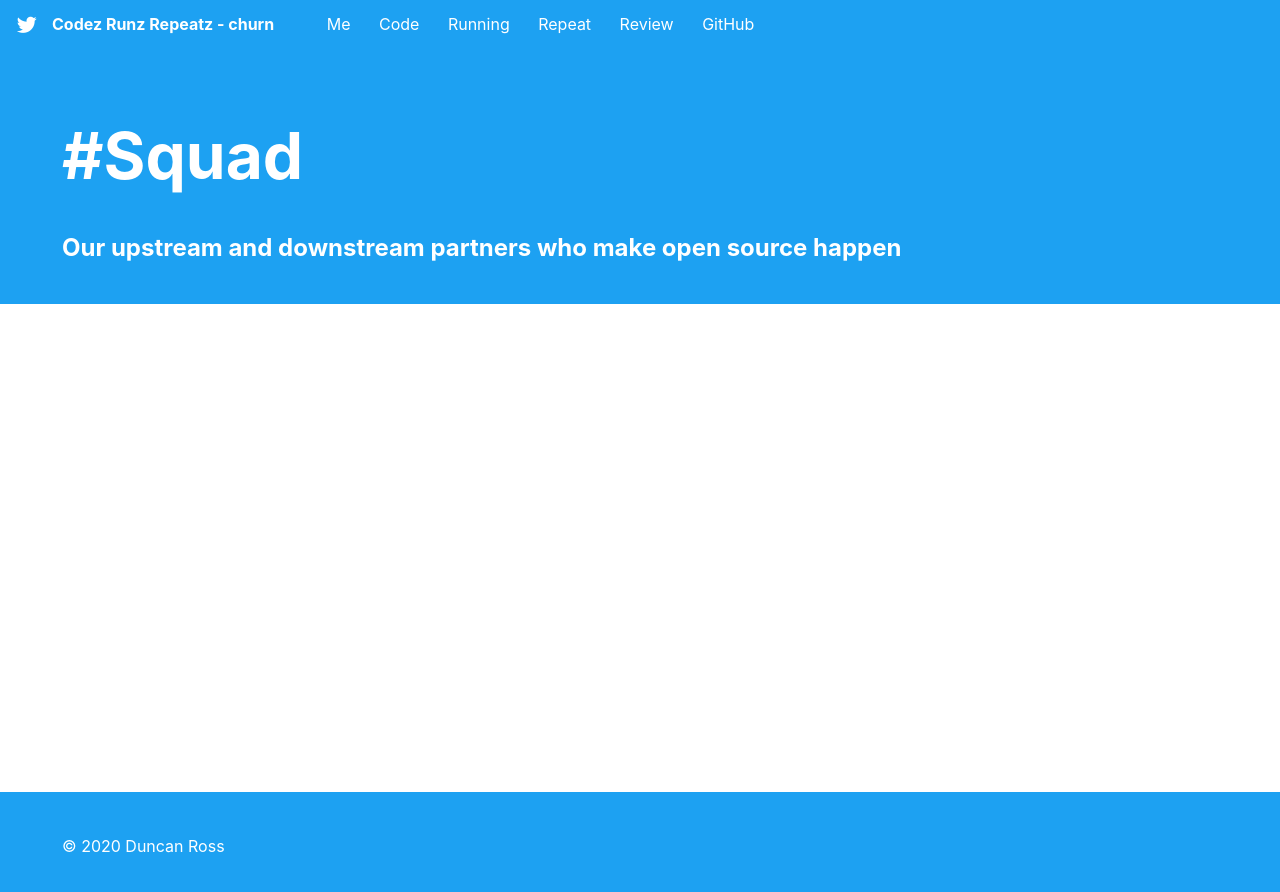
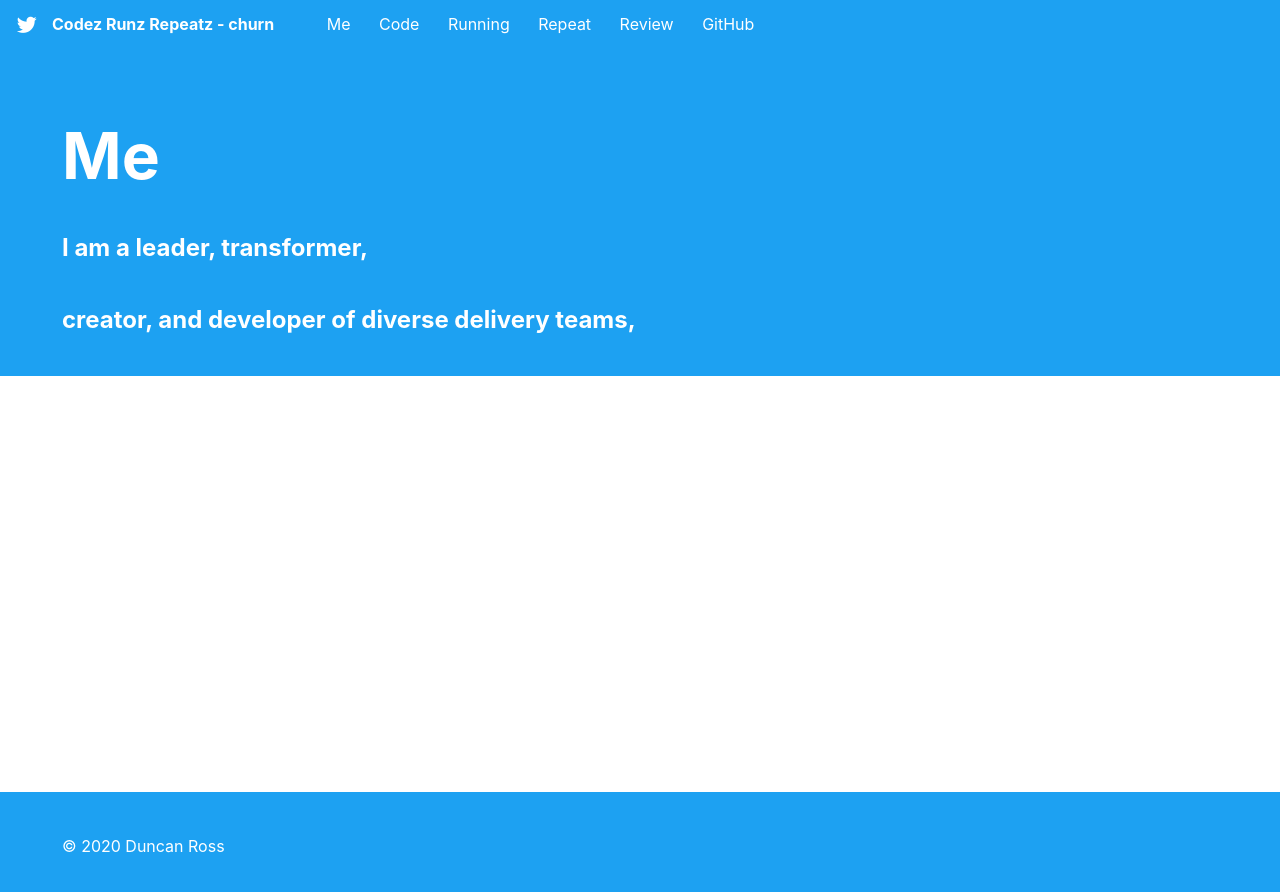
Before and after one commit to codez-runz-repeatz/codez-runz-repeatz.github.io, a Jekyll site: the page built from me.html, in a window 1280 px wide. Shown: the top 892 px of the page. Built offline with Jekyll 4.4.1, drawn with Linux system fonts in a browser that asks for light colours; some web fonts are replaced.

Commit message:
first me commits

```diff
--- a/me.html
+++ b/me.html
@@ -3,7 +3,7 @@ layout: default
 title: Memberships | Twitter Open Source
 description: Twitter Open Source Website
 keywords: twitter, open, source, open source, finatra, finagle, scala
-url: https://opensource.twitter.com
+url: https://codez.runz.repeatz.com
 custom_css: memberships.css
 custom_js: memberships.js
 ---
@@ -11,8 +11,9 @@ custom_js: memberships.js
 <div class="header squad-header">
 	<div class="Grid container">
 		<div id="header-text" class="Grid-cell">
-			<h1 class="large-title">#Squad</h1>
-			<h1 class="squad-subheading">Our upstream and downstream partners who make open source happen</h1>
+			<h1 class="large-title">Me</h1>
+			<h1 class="squad-subheading">I am a leader, transformer, </h1>
+			<h1 class="squad-subheading">creator, and developer of diverse delivery teams, </h1>
 		</div>
 	</div>
 </div>
```
